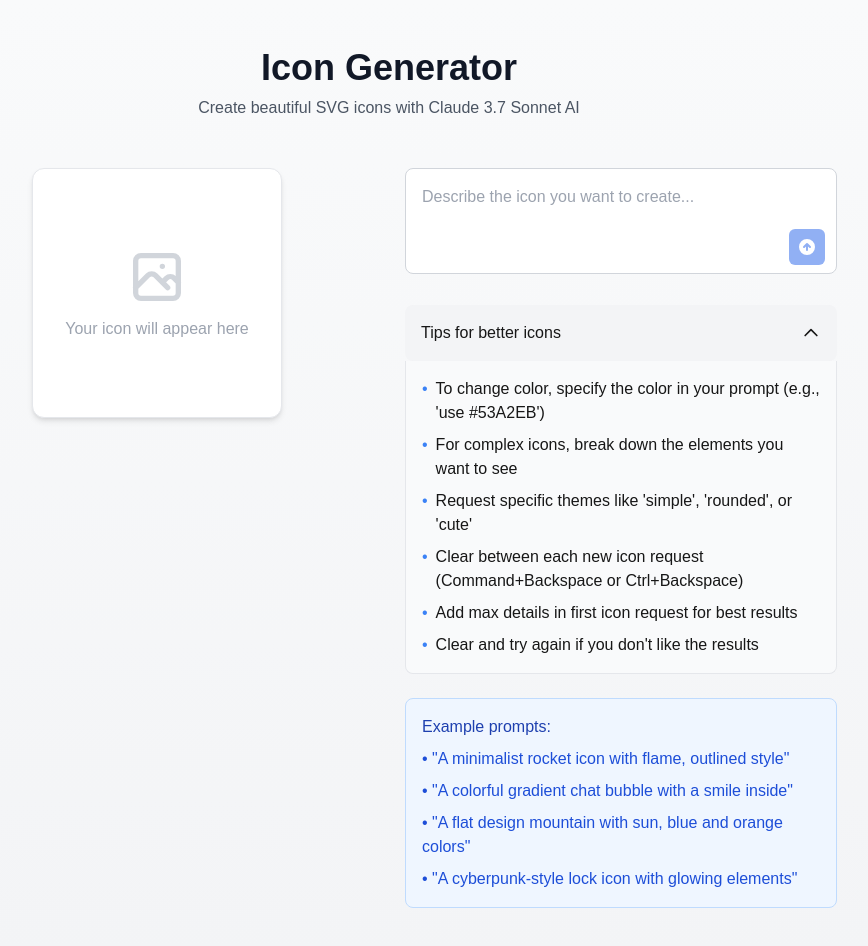
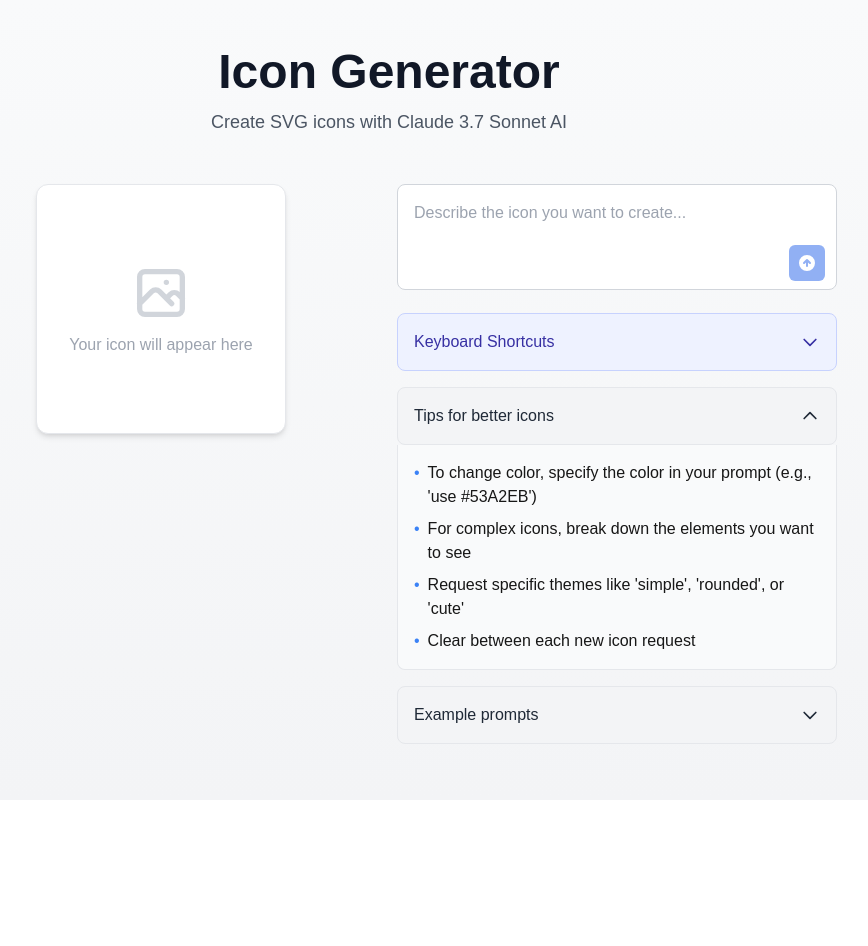
Before and after one commit to Viktoo/SVG.chat, a Next.js app: page / in a window 1280 px wide. Both pictures are taken after a click on the button "Tips for better icons". Shown: the top 946 px of the page, without its empty margins (251-1119 px from the left). After the commit the page ends 800 px from the top, so only its background shows below. Built offline with nearby package versions, Linux system fonts and the light colour scheme.

Commit message:
Add retry shortcut + update svg generation

```diff
--- /dev/null
+++ b/app/components/Dropdown.jsx
@@ -0,0 +1,42 @@
+import { useState } from 'react';
+import { motion, AnimatePresence } from 'framer-motion';
+
+export default function Dropdown({ title, children, bgColor = 'bg-gray-100', hoverBgColor = 'bg-gray-200', borderColor = 'border-gray-200', textColor = 'text-gray-800' }) {
+    const [isOpen, setIsOpen] = useState(false);
+
+    return (
+        <div className="w-full max-w-md">
+            <motion.button
+                whileHover={{ scale: 1.02 }}
+                whileTap={{ scale: 0.98 }}
+                onClick={() => setIsOpen(!isOpen)}
+                className={`w-full p-4 ${bgColor} rounded-lg flex justify-between items-center hover:${hoverBgColor} transition-colors border ${borderColor}`}
+            >
+                <span className={`font-medium ${textColor}`}>{title}</span>
+                <svg
+                    xmlns="http://www.w3.org/2000/svg"
+                    className={`h-5 w-5 transition-transform ${textColor} ${isOpen ? 'rotate-180' : ''}`}
+                    fill="none"
+                    viewBox="0 0 24 24"
+                    stroke="currentColor"
+                >
+                    <path strokeLinecap="round" strokeLinejoin="round" strokeWidth={2} d="M19 9l-7 7-7-7" />
+                </svg>
+            </motion.button>
+
+            <AnimatePresence>
+                {isOpen && (
+                    <motion.div
+                        initial={{ height: 0, opacity: 0 }}
+                        animate={{ height: 'auto', opacity: 1 }}
+                        exit={{ height: 0, opacity: 0 }}
+                        transition={{ duration: 0.3 }}
+                        className="overflow-hidden"
+                    >
+                        {children}
+                    </motion.div>
+                )}
+            </AnimatePresence>
+        </div>
+    );
+}
--- /dev/null
+++ b/app/components/ExamplePromptsSection.jsx
@@ -0,0 +1,49 @@
+import { motion } from 'framer-motion';
+import { useContext } from 'react';
+import Dropdown from './Dropdown';
+import { PromptContext } from '../context/PromptContext';
+
+export default function ExamplePromptsSection() {
+    const { promptInputRef } = useContext(PromptContext);
+
+    const examples = [
+        "A house with a door",
+        "A #000000 to #FFFFFF gradient circle",
+        "A mountain with sun, blue and orange colors",
+        "A cyberpunk-style lock icon with glowing elements"
+    ];
+
+    const handleExampleClick = (example) => {
+        if (promptInputRef && promptInputRef.current) {
+            promptInputRef.current.setPrompt(example);
+        }
+    };
+
+    return (
+        <Dropdown
+            title="Example prompts"
+            bgColor="bg-gray-100"
+            hoverBgColor="bg-gray-200"
+            borderColor="border-gray-200"
+            textColor="text-gray-800"
+        >
+            <ul className="p-4 bg-gray-50 rounded-b-lg border-x border-b border-gray-200 space-y-2">
+                {examples.map((example, index) => (
+                    <motion.li
+                        key={index}
+                        initial={{ opacity: 0, x: -10 }}
+                        animate={{ opacity: 1, x: 0 }}
+                        transition={{ delay: index * 0.1 }}
+                        className="flex items-start group cursor-pointer"
+                        onClick={() => handleExampleClick(example)}
+                        whileHover={{ scale: 1.02 }}
+                        whileTap={{ scale: 0.98 }}
+                    >
+                        <span className="text-blue-500 mr-2 group-hover:text-blue-600">•</span>
+                        <span className="text-gray-700 group-hover:text-gray-900 transition-colors">"{example}"</span>
+                    </motion.li>
+                ))}
+            </ul>
+        </Dropdown>
+    );
+}
--- /dev/null
+++ b/app/components/KeyboardShortcutsSection.jsx
@@ -0,0 +1,38 @@
+import { motion } from 'framer-motion';
+import Dropdown from './Dropdown';
+
+export default function KeyboardShortcutsSection() {
+    const shortcuts = [
+        { key: "⌘ + Enter", action: "Submit" },
+        { key: "⌘ + Backspace", action: "Clear icon" },
+        { key: "⌘ + Shift + C", action: "Copy SVG code" },
+        { key: "⌘ + R", action: "Clear icon and retry" }
+    ];
+
+    return (
+        <Dropdown
+            title="Keyboard Shortcuts"
+            bgColor="bg-indigo-50"
+            hoverBgColor="bg-indigo-100"
+            borderColor="border-indigo-200"
+            textColor="text-indigo-800"
+        >
+            <ul className="p-4 bg-white rounded-b-lg border-x border-b border-indigo-200 space-y-3">
+                {shortcuts.map((shortcut, index) => (
+                    <motion.li
+                        key={index}
+                        initial={{ opacity: 0, x: -10 }}
+                        animate={{ opacity: 1, x: 0 }}
+                        transition={{ delay: index * 0.1 }}
+                        className="flex items-center justify-between"
+                    >
+                        <span className="text-gray-700">{shortcut.action}</span>
+                        <kbd className="px-2 py-1 bg-gray-100 border border-gray-300 rounded-md text-sm font-mono shadow-sm">
+                            {shortcut.key}
+                        </kbd>
+                    </motion.li>
+                ))}
+            </ul>
+        </Dropdown>
+    );
+}
--- a/app/components/TipsSection.jsx
+++ b/app/components/TipsSection.jsx
@@ -1,47 +1,16 @@
-import { useState } from 'react';
-import { motion, AnimatePresence } from 'framer-motion';
+import { motion } from 'framer-motion';
+import Dropdown from './Dropdown';
 
 export default function TipsSection() {
-    const [isOpen, setIsOpen] = useState(false);
-
     const tips = [
         "To change color, specify the color in your prompt (e.g., 'use #53A2EB')",
         "For complex icons, break down the elements you want to see",
         "Request specific themes like 'simple', 'rounded', or 'cute'",
-        "Clear between each new icon request (Command+Backspace or Ctrl+Backspace)",
-        "Add max details in first icon request for best results",
-        "Clear and try again if you don't like the results"
+        "Clear between each new icon request",
     ];
 
     return (
-        <div className="w-full max-w-md">
-            <motion.button
-                whileHover={{ scale: 1.02 }}
-                whileTap={{ scale: 0.98 }}
-                onClick={() => setIsOpen(!isOpen)}
-                className="w-full p-4 bg-gray-100 rounded-lg flex justify-between items-center hover:bg-gray-200 transition-colors"
-            >
-                <span className="font-medium">Tips for better icons</span>
-                <svg
-                    xmlns="http://www.w3.org/2000/svg"
-                    className={`h-5 w-5 transition-transform ${isOpen ? 'rotate-180' : ''}`}
-                    fill="none"
-                    viewBox="0 0 24 24"
-                    stroke="currentColor"
-                >
-                    <path strokeLinecap="round" strokeLinejoin="round" strokeWidth={2} d="M19 9l-7 7-7-7" />
-                </svg>
-            </motion.button>
-
-            <AnimatePresence>
-                {isOpen && (
-                    <motion.div
-                        initial={{ height: 0, opacity: 0 }}
-                        animate={{ height: 'auto', opacity: 1 }}
-                        exit={{ height: 0, opacity: 0 }}
-                        transition={{ duration: 0.3 }}
-                        className="overflow-hidden"
-                    >
+        <Dropdown title="Tips for better icons">
             <ul className="p-4 bg-gray-50 rounded-b-lg border-x border-b border-gray-200 space-y-2">
                 {tips.map((tip, index) => (
                     <motion.li
@@ -56,9 +25,6 @@ export default function TipsSection() {
                     </motion.li>
                 ))}
             </ul>
-                    </motion.div>
-                )}
-            </AnimatePresence>
-        </div>
+        </Dropdown>
     );
 }
--- /dev/null
+++ b/app/context/PromptContext.jsx
@@ -0,0 +1,13 @@
+import { createContext } from 'react';
+
+export const PromptContext = createContext({
+    promptInputRef: null,
+});
+
+export function PromptProvider({ children, promptInputRef }) {
+    return (
+        <PromptContext.Provider value={{ promptInputRef }}>
+            {children}
+        </PromptContext.Provider>
+    );
+}
--- a/app/page.js
+++ b/app/page.js
@@ -7,12 +7,18 @@ import IconDisplay from './components/IconDisplay';
 import PromptInput from './components/PromptInput';
 import Button from './components/Button';
 import TipsSection from './components/TipsSection';
+import ExamplePromptsSection from './components/ExamplePromptsSection';
+import KeyboardShortcutsSection from './components/KeyboardShortcutsSection';
+import { PromptProvider } from './context/PromptContext';
 
 export default function Home() {
   const [svg, setSvg] = useState('');
   const [isLoading, setIsLoading] = useState(false);
   const [error, setError] = useState('');
+  const [promptHistory, setPromptHistory] = useState([]);
+  const [lastPrompt, setLastPrompt] = useState('');
   const svgRef = useRef(null);
+  const promptInputRef = useRef(null);
 
   useHotkeys('mod+backspace', (e) => {
     e.preventDefault();
@@ -20,9 +26,43 @@ export default function Home() {
     clearIcon();
   }, { enableOnFormTags: true });
 
+  useHotkeys('mod+shift+c', (e) => {
+    if (svg) {
+      e.preventDefault();
+      console.log('Copy SVG shortcut triggered via react-hotkeys-hook');
+      copySvgCode();
+    }
+  }, { enableOnFormTags: true });
+
+  useHotkeys('mod+r', (e) => {
+    e.preventDefault();
+    console.log('Clear and retry shortcut triggered via react-hotkeys-hook');
+    clearIcon();
+
+    // Resubmit the last prompt if available
+    if (lastPrompt) {
+      // Set a small timeout to ensure the UI updates first
+      setTimeout(() => {
+        if (promptInputRef.current) {
+          promptInputRef.current.setPromptAndSubmit(lastPrompt);
+        }
+      }, 100);
+    } else {
+      // Just focus the input if no last prompt
+      const promptInput = document.querySelector('textarea');
+      if (promptInput) {
+        promptInput.focus();
+      }
+    }
+  }, { enableOnFormTags: true });
+
   const generateIcon = async (prompt, currentSvg = null) => {
     setIsLoading(true);
     setError('');
+
+    // Save the prompt to history and as the last prompt
+    setLastPrompt(prompt);
+    setPromptHistory(prev => [...prev, prompt]);
 
     try {
       const response = await fetch('/api/generate-icon', {
@@ -103,19 +143,22 @@ export default function Home() {
   };
 
   return (
+    <PromptProvider promptInputRef={promptInputRef}>
       <div className="min-h-screen flex flex-col items-center py-12 px-4 bg-gradient-to-b from-gray-50 to-gray-100">
         <motion.div
           initial={{ opacity: 0, y: -20 }}
           animate={{ opacity: 1, y: 0 }}
           transition={{ duration: 0.5 }}
-        className="mb-12 text-center"
+          className="w-full max-w-4xl text-center mb-12"
         >
-        <h1 className="text-4xl font-bold text-gray-900 mb-2">Icon Generator</h1>
-        <p className="text-gray-600 max-w-md">Create beautiful SVG icons with Claude 3.7 Sonnet AI</p>
+          <h1 className="text-5xl font-bold text-gray-900 mb-3">Icon Generator</h1>
+          <p className="text-gray-600 text-lg mx-auto max-w-md">
+            Create SVG icons with Claude 3.7 Sonnet AI
+          </p>
         </motion.div>
 
-      <div className="w-full max-w-4xl flex flex-col md:flex-row gap-8 items-center md:items-start">
-        <div className="w-full md:w-1/2 flex flex-col items-center gap-6">
+        <div className="w-full max-w-4xl flex flex-col md:flex-row gap-4 items-center md:items-start">
+          <div className="w-full md:w-1/2 flex flex-col items-center gap-4">
             <div ref={svgRef}>
               <IconDisplay svg={svg} isLoading={isLoading} />
             </div>
@@ -149,31 +192,20 @@ export default function Home() {
             )}
           </div>
 
-        <div className="w-full md:w-1/2 flex flex-col gap-6">
+          <div className="w-full md:w-1/2 flex flex-col gap-4">
             <PromptInput
+              ref={promptInputRef}
               onSubmit={generateIcon}
               isLoading={isLoading}
               currentSvg={svg}
             />
 
+            <KeyboardShortcutsSection />
             <TipsSection />
-
-          <motion.div
-            initial={{ opacity: 0 }}
-            animate={{ opacity: 1 }}
-            transition={{ delay: 0.3 }}
-            className="bg-blue-50 border border-blue-200 rounded-lg p-4"
-          >
-            <h3 className="font-medium text-blue-800 mb-2">Example prompts:</h3>
-            <ul className="space-y-2 text-blue-700">
-              <li>• "A minimalist rocket icon with flame, outlined style"</li>
-              <li>• "A colorful gradient chat bubble with a smile inside"</li>
-              <li>• "A flat design mountain with sun, blue and orange colors"</li>
-              <li>• "A cyberpunk-style lock icon with glowing elements"</li>
-            </ul>
-          </motion.div>
+            <ExamplePromptsSection />
           </div>
         </div>
       </div>
+    </PromptProvider>
   );
 }
```
Also changed, not shown: app/api/generate-icon/route.js (+4 -14 lines), app/components/IconDisplay.jsx (+16 -5 lines), app/components/PromptInput.jsx (+21 -3 lines). Lines whose indentation alone changed are shown as unchanged.
